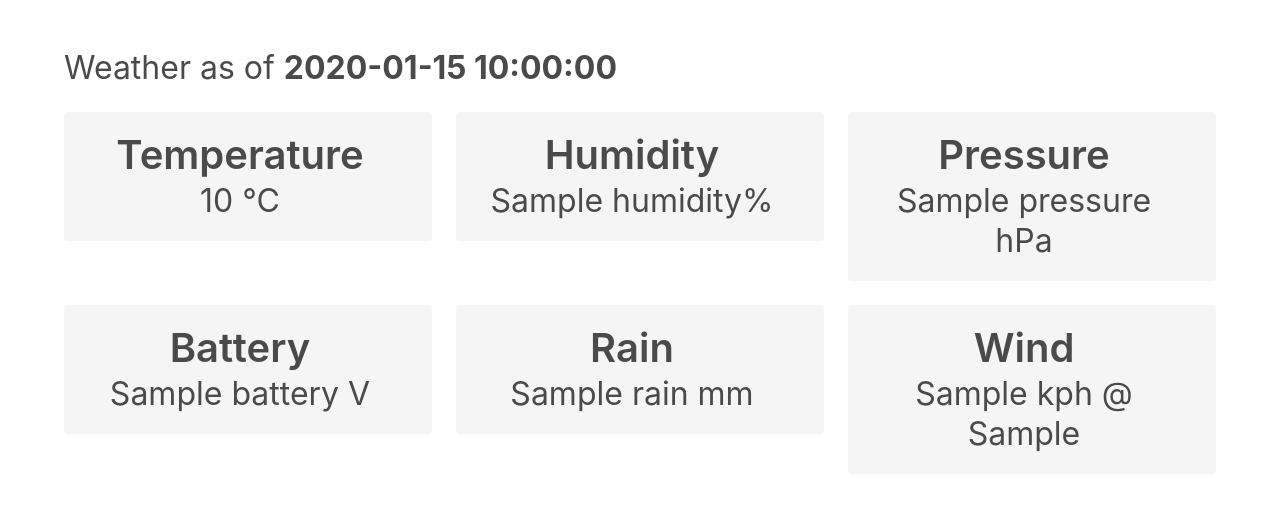
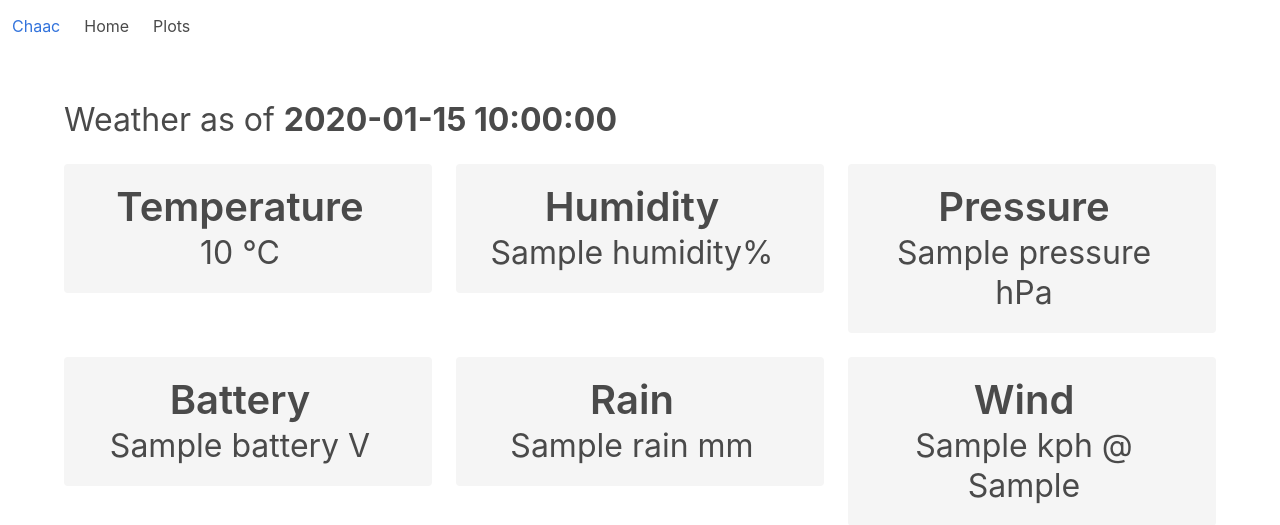
Before and after one commit to alvarop/chaac, a Flask app: template sw/chaac_frontend/src/templates/status.html in a window 1280 px wide. Shown: the top 525 px of the page. Run offline with Flask 2, Linux system fonts and the light colour scheme; the template is opened without the code that fills it: most values are stand-ins (such as "Sample title", 1, 10 or a date in 2020); parts of the project's set-up code (start-up, migrations or seed data) failed here and were passed over.

Commit message:
Start using layout.html for plots and added navbar

```diff
--- a/sw/chaac_frontend/src/templates/layout.html
+++ b/sw/chaac_frontend/src/templates/layout.html
@@ -5,8 +5,61 @@
     <meta name="viewport" content="width=device-width, initial-scale=1">
     <title>Chaac</title>
     <link rel="stylesheet" href="https://cdnjs.cloudflare.com/ajax/libs/bulma/0.7.2/css/bulma.min.css">
+    <script type="text/javascript">
+      document.addEventListener('DOMContentLoaded', () => {
+
+        // Get all "navbar-burger" elements
+        const $navbarBurgers = Array.prototype.slice.call(document.querySelectorAll('.navbar-burger'), 0);
+
+        // Check if there are any navbar burgers
+        if ($navbarBurgers.length > 0) {
+
+          // Add a click event on each of them
+          $navbarBurgers.forEach( el => {
+            el.addEventListener('click', () => {
+
+              // Get the target from the "data-target" attribute
+              const target = el.dataset.target;
+              const $target = document.getElementById(target);
+
+              // Toggle the "is-active" class on both the "navbar-burger" and the "navbar-menu"
+              el.classList.toggle('is-active');
+              $target.classList.toggle('is-active');
+
+            });
+          });
+        }
+
+      });
+    </script>
+    {% block head %}{% endblock %}
   </head>
   <body>
+    <nav class="navbar" role="navigation" aria-label="main navigation">
+    <div class="navbar-brand">
+      <a class="navbar-item" href="/">
+        Chaac
+      </a>
+
+      <a role="button" class="navbar-burger burger" aria-label="menu" aria-expanded="false" data-target="navbarBasicExample">
+        <span aria-hidden="true"></span>
+        <span aria-hidden="true"></span>
+        <span aria-hidden="true"></span>
+      </a>
+    </div>
+
+    <div id="navbarBasicExample" class="navbar-menu">
+      <div class="navbar-start">
+        <a class="navbar-item" href="/">
+          Home
+        </a>
+
+        <a class="navbar-item" href="/plots">
+          Plots
+        </a>
+      </div>
+    </div>
+  </nav>
   <section class="section">
     {% block body %}{% endblock %}
   </section>
```
Also changed, not shown: sw/chaac_frontend/src/templates/plots.html (+6 -13 lines).
